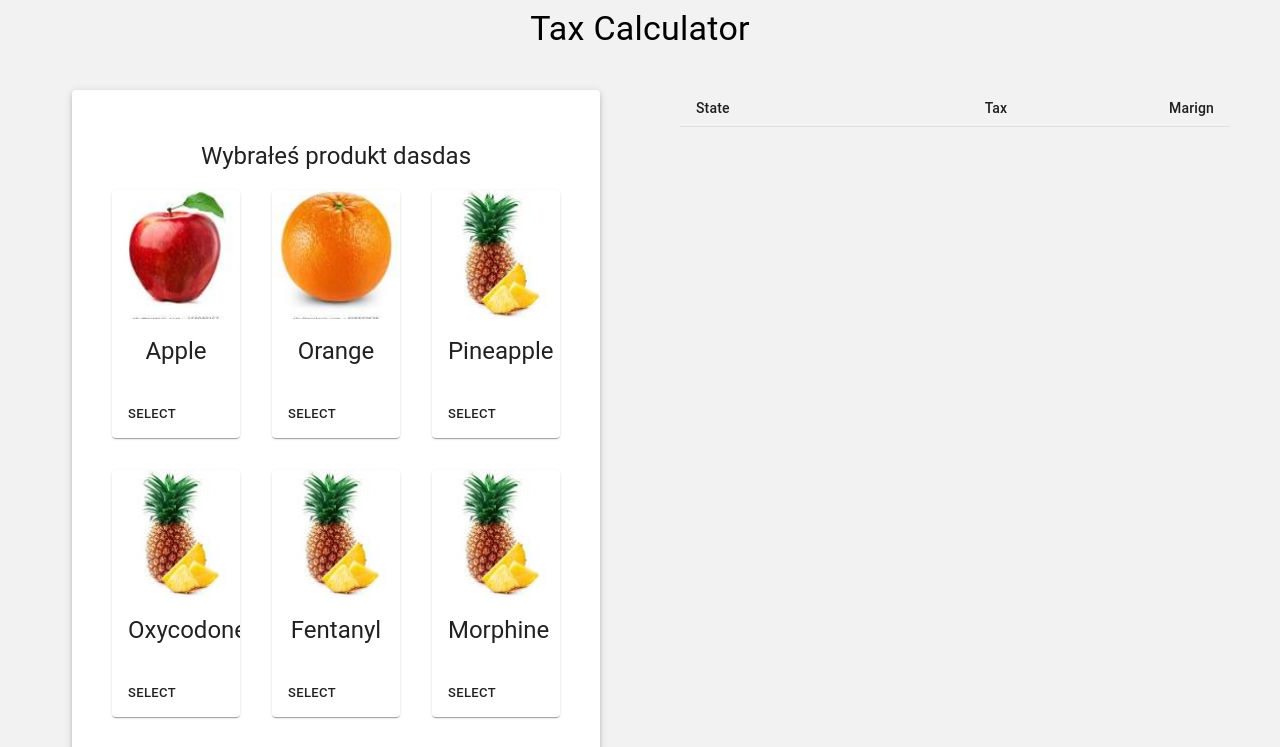
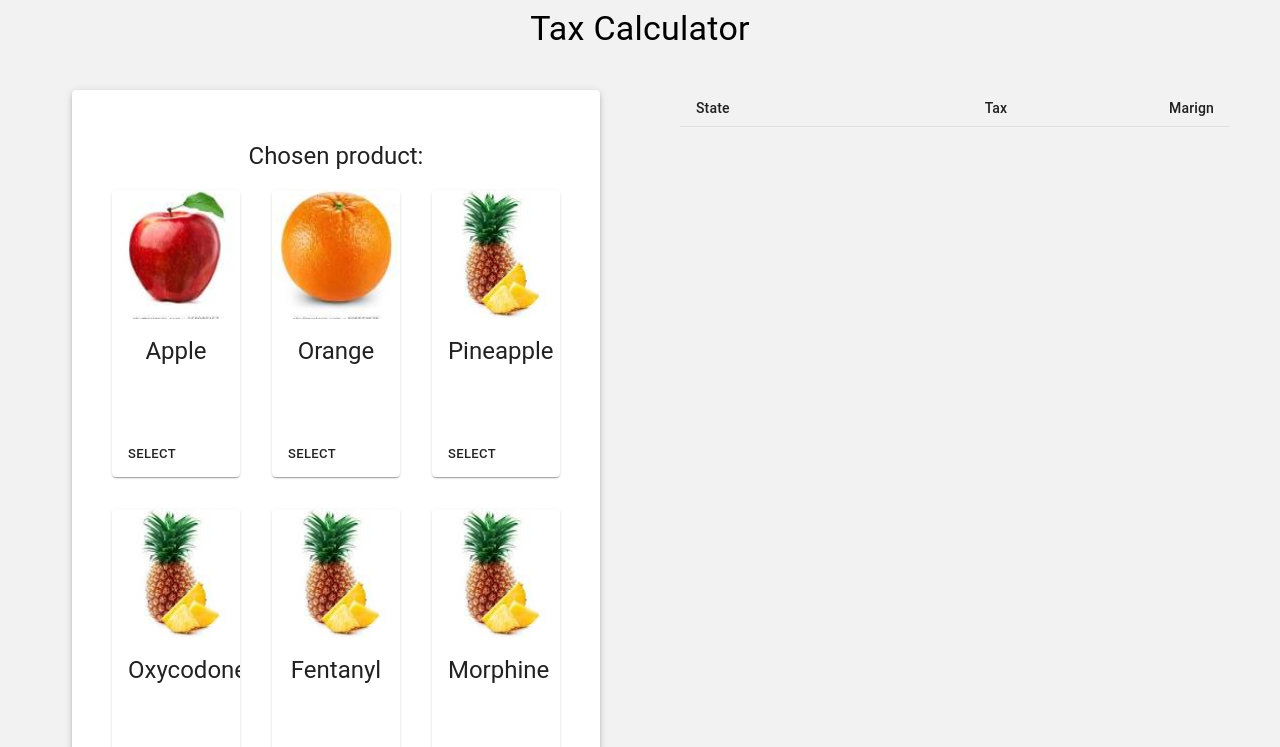
Before and after one commit to tobiaszkubiak31/ZPI_2020_BornedInKwarantannaClone, a React (Create React App) app: page / in a window 1280 px wide. Shown: the top 747 px of the page. Built offline with nearby package versions, Linux system fonts and the light colour scheme.

Commit message:
fix default value

```diff
--- a/src/components/PrototypeComponenet.js
+++ b/src/components/PrototypeComponenet.js
@@ -36,11 +36,14 @@ const styles = (theme) => ({
   table: {
     minWidth: 550,
   },
+  cardContent: {
+    minHeight: 80,
+  }
 });
 
 class PrototypeComponent extends React.Component {
   state = {
-    chosenProduct: "dasdas",
+    chosenProduct: "",
     customerPrice: 0.0,
     wholesalePrice: "",
     margin: 0.0,
@@ -74,6 +77,12 @@ class PrototypeComponent extends React.Component {
   onChangeWholesalePrice = (e) => {
     this.setState({ wholesalePrice: e.target.value });
   };
+
+  onChangeChosenProduct = (newValue) => {
+    this.setState({ chosenProduct: newValue}, function () {
+      this.setDefaultWholeSalePrice()
+    })
+  }
 
   setDefaultWholeSalePrice = () => {
     let currentProduct = this.findProductByName(this.state.chosenProduct);
@@ -111,6 +120,7 @@ class PrototypeComponent extends React.Component {
   handleClick = () => {
     console.log("Click happened");
   };
+
   onButtonClick = (e) => {
     if (
       validateNumber(this.state.customerPrice) &&
@@ -190,11 +200,11 @@ class PrototypeComponent extends React.Component {
 
                     {this.state.chosenProduct != null ? (
                       <Typography gutterBottom variant="h5" component="h3">
-                        Wybrałeś produkt {this.state.chosenProduct}
+                        Chosen product: {this.state.chosenProduct}
                       </Typography>
                     ) : (
                       <Typography gutterBottom variant="h5" component="h3">
-                        Wybierz produkt:
+                        Choose product
                       </Typography>
                     )}
                   </FormControl>
@@ -223,12 +233,7 @@ class PrototypeComponent extends React.Component {
                               <Button
                                 size="small"
                                 background="primary"
-                                onClick={() => {
-                                  this.setState({
-                                    chosenProduct: item.product,
-                                  });
-                                  this.setDefaultWholeSalePrice();
-                                }}
+                                onClick={newValue => this.onChangeChosenProduct(item.product)}
                               >
                                 select
                               </Button>
```
